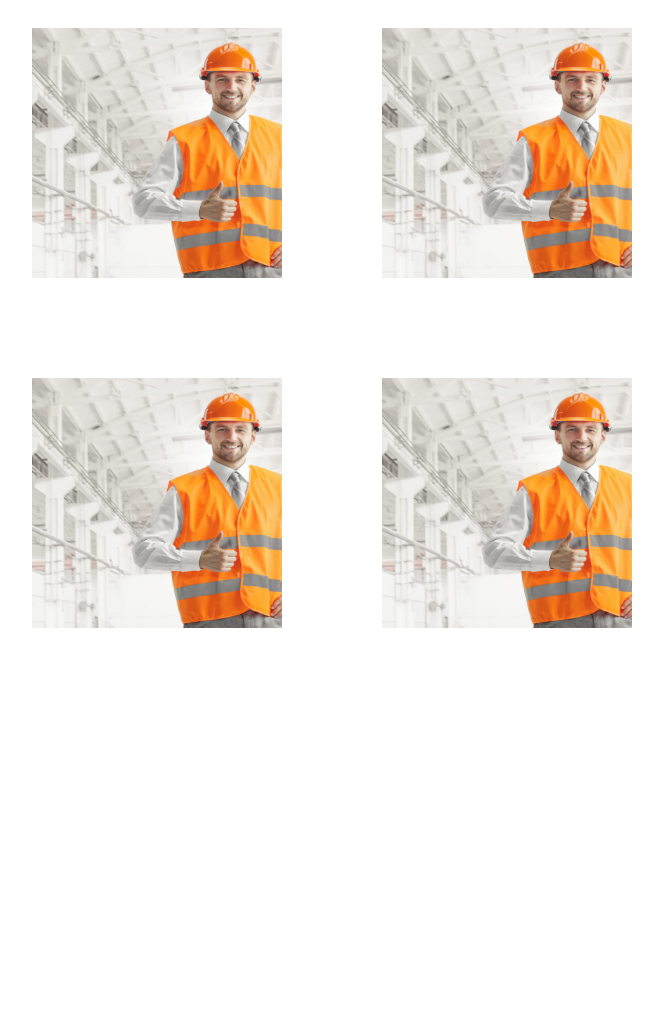
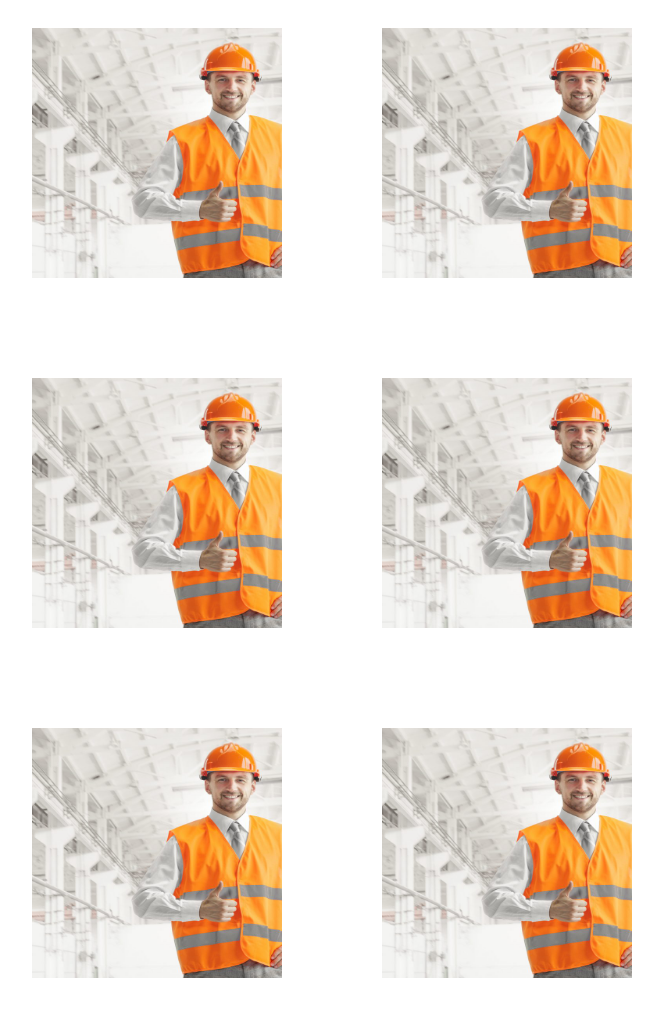
Before and after one commit to ferassaleem638/test, a plain HTML site: page موقع فاتنة/index.html in a window 1280 px wide. Shown: the part 4756-5784 px from the top of the page, without its empty margins (18-681 px from the left). Before the commit the page ends 5434 px from the top, so only its background shows below. Drawn offline with nearby package versions, Linux system fonts and the light colour scheme.

Commit message:
Update index.html

```diff
--- a/موقع فاتنة/index.html
+++ b/موقع فاتنة/index.html
@@ -183,7 +183,12 @@
 
 
     </div>
+     <div style="display:flex;">
+                <img src="image/image1.jpg" width="250px" height="250px" style="padding: 25px; margin:25px;">
+                <img src="image/image1.jpg" width="250px" height="250px" style="padding: 25px; margin:25px;">
 
+
+    </div>
         </div>
     </div>
 
```
